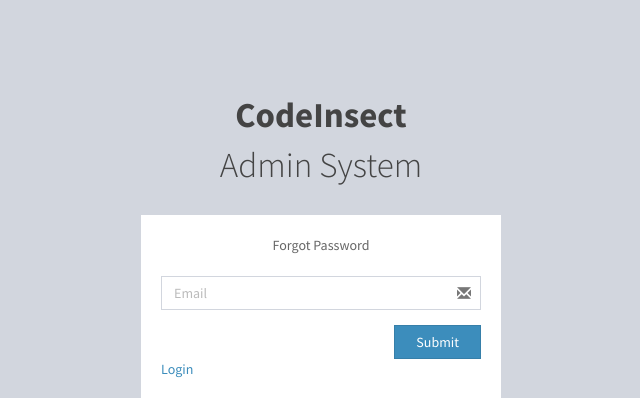
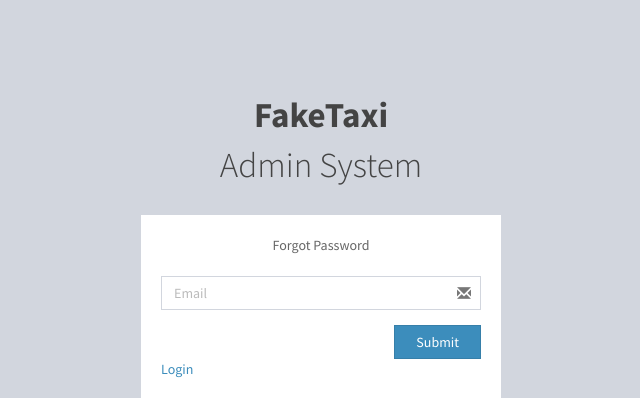
Before and after one commit to milancerny/FakeTaxi, a CodeIgniter app: page /index.php/login/forgotPassword in a window 1280 px wide. Shown: the top 398 px of the page, without its empty margins (319-959 px from the left). Run offline with CodeIgniter, Linux system fonts and the light colour scheme; some libraries are stand-ins or nearby versions.

Commit message:
minor changes

```diff
--- a/application/controllers/tasks.php
+++ b/application/controllers/tasks.php
@@ -225,7 +225,7 @@
     }
 
     function pageNotFound() {
-        $this->global['pageTitle'] = 'CodeInsect : 404 - Page Not Found';
+        $this->global['pageTitle'] = 'FakeTaxi : 404 - Page Not Found';
 
         $this->loadViews("404", $this->global, NULL, NULL);
     }
--- a/application/views/forgotPassword.php
+++ b/application/views/forgotPassword.php
@@ -18,7 +18,7 @@
   <body class="login-page">
     <div class="login-box">
       <div class="login-logo">
-        <a href="#"><b>CodeInsect</b><br>Admin System</a>
+        <a href="#"><b>FakeTaxi</b><br>Admin System</a>
       </div><!-- /.login-logo -->
       <div class="login-box-body">
         <p class="login-box-msg">Forgot Password</p>
```
